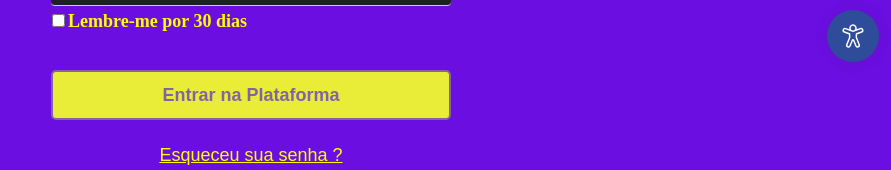
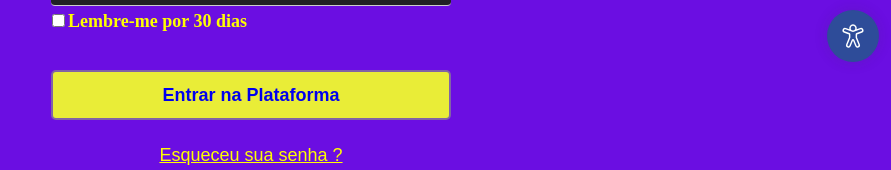
Before and after one commit to AntonioPinheiro66484/Interdisciplinar-A.V.-Books, a React (Create React App) app: page /LoginAdm in a window 1280 px wide. Shown: the part 726-896 px from the top of the page, without its empty margins (389-1280 px from the left). Built offline with nearby package versions, Linux system fonts and the light colour scheme.

Commit message:
botao entrar na plataforma leva para pagina inicial

```diff
--- a/src/components/Botoes/BotaoLogin.jsx
+++ b/src/components/Botoes/BotaoLogin.jsx
@@ -3,7 +3,7 @@ import styles from './BotaoLogin.module.css'
 
 const BotaoLogin = () =>{
     return( <div className={styles.caixa}>
-                <button className={styles.botao}>Entrar na Plataforma</button>
+                <button className={styles.botao}><a href='/'>Entrar na Plataforma</a></button>
             </div>
     )
 }
```
